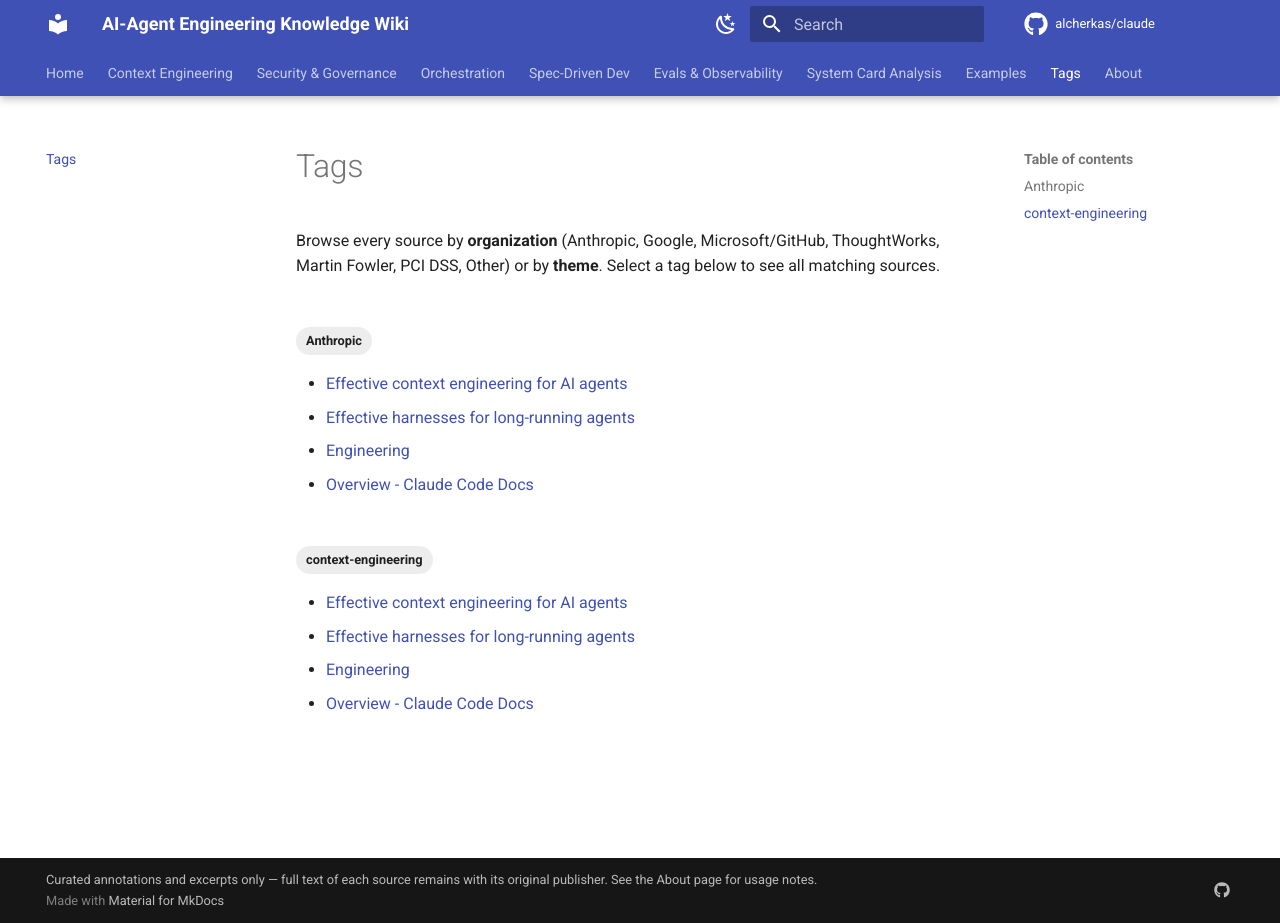
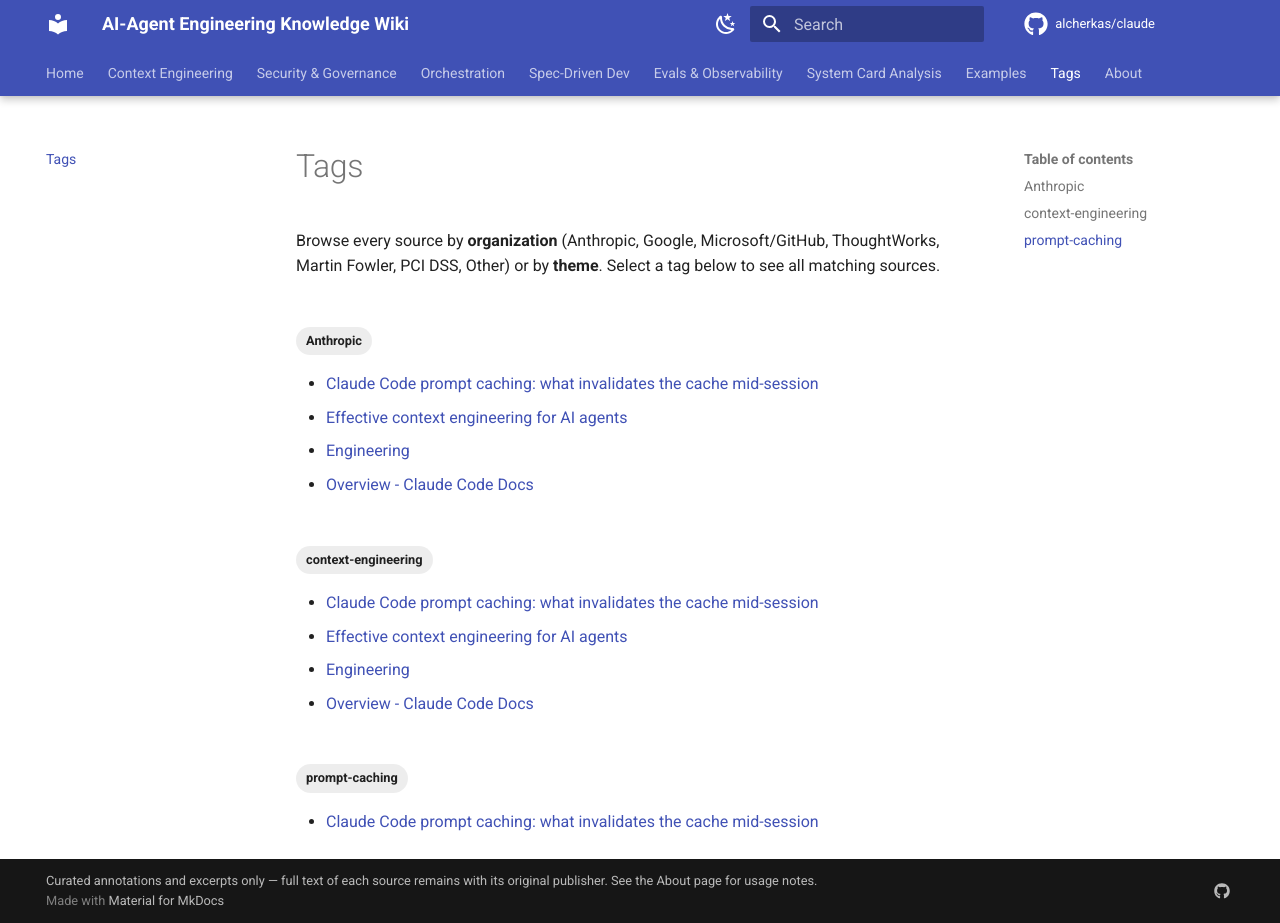
Before and after one commit to alcherkas/claude, an MkDocs documentation site: the page built from docs/tags.md, in a window 1280 px wide and 923 px high. Built offline with MkDocs 1.6.1 and Material for MkDocs 9.7.7, drawn with Linux system fonts in a browser that asks for light colours; comment, search, counter and statistics services are not loaded; part of the change alters nothing that is shown.

Commit message:
Add Claude Code prompt-caching deep-dive page
Documents what Claude Code caches, what invalidates the cache mid-session
(model/effort/fast switches, tool changes, idle>TTL), partial vs cache-safe
actions, and TTL/pricing mechanics. Synthesized from the Claude Code
prompt-caching, model-config, and tool-use/extended-thinking docs.

Co-Authored-By: Claude Opus 4.8 (1M context) <noreply@anthropic.com>

```diff
--- /dev/null
+++ b/docs/context-engineering/anthropic/claude-code-prompt-caching-deep-dive.md
@@ -0,0 +1,98 @@
+---
+title: 'Claude Code prompt caching: what invalidates the cache mid-session'
+url: https://code.claude.com/docs/en/prompt-caching
+canonical_url: https://code.claude.com/docs/en/prompt-caching
+org: Anthropic
+theme: context-engineering
+subtopic: null
+source_type: html
+tags:
+- Anthropic
+- context-engineering
+- prompt-caching
+fetch_status: ok
+http_status: 200
+fetched_at: '2026-06-28'
+also_in: null
+---
+
+# Claude Code prompt caching: what invalidates the cache mid-session
+
+> **Why this page:** Claude Code reuses a prompt cache across turns so it doesn't re-read your whole conversation every time. A handful of mid-session actions silently bust that cache, forcing a full uncached re-read at write-rate pricing. This page distills the documented invalidation rules and cost mechanics so you can time expensive operations at natural breaks.
+
+## The cache key
+
+The prompt cache is keyed by **`(model, effort level, fast-mode header, exact prefix hash)`**, scoped to one **machine + working directory**. Change any element of the key and that cache entry is gone.
+
+The cached prefix is layered, top to bottom:
+
+1. **System prompt + tool definitions** (core instructions, output style, available tools)
+2. **Project context** (CLAUDE.md, auto-memory, unscoped permission rules)
+3. **Conversation history** (all prior user messages, assistant turns, tool results)
+
+Your current message is always the uncached tail. Invalidating a higher layer cascades to everything below it.
+
+## What busts the cache — and how badly
+
+### Full re-read of the entire history (most expensive)
+- **`/effort` change** — effort level is part of the cache key, so a new level is a different cache entry. Claude Code shows a confirmation dialog first (unless it resolves to the level already in effect).
+- **`/model` switch** — each model has its own cache store. Includes `opusplan` toggling Opus ↔ Sonnet (plan → execute → plan = two re-reads) and Fable 5's safety re-routing.
+- **`/fast` toggle** — adds a request header that is part of the cache key. Enable it at session start. (Claude Code v2.1.86+ keeps the cache on subsequent toggles; older versions re-bust on every toggle.)
+- **Denying a bare tool** (e.g. deny `Bash`) — removes it from the system-prompt layer.
+- **Claude Code upgrade** — a new version changes the system prompt/tools, so the first request after upgrade re-reads everything. Resuming a *long* session after an upgrade is the worst case.
+- **Idle past the TTL** — the cache silently expires; the first turn back is a full uncached re-read.
+
+### Partial invalidation (cheaper — message layer only)
+- **Extended thinking on/off, or changing `thinking.budget_tokens`** — invalidates the message layer; the system prompt stays cached. (On Fable 5, thinking is adaptive per effort and cannot be turned off; `MAX_THINKING_TOKENS=0` has no effect.)
+- **Screenshot add/remove** — images live in the messages array, so toggling one changes the message prefix.
+- **`/compact`** — replaces history with a summary; system prompt and project context stay cached, only the (now much shorter) conversation rebuilds. The summarization request itself reads the full prefix from cache. Run `/compact` at task boundaries so *you* control when the rebuild happens, rather than auto-compaction firing mid-task.
+
+### Cache-safe — the surprising ones
+- **Editing CLAUDE.md mid-session** — double gotcha: it doesn't bust the cache *and the edit has no effect* until `/clear`, `/compact`, or restart (CLAUDE.md is read once at start).
+- **Output-style change mid-session** — same: no effect and no bust until restart.
+- **Scoped permission rules** like `Bash(rm *)` — checked at call time, not embedded in the prompt.
+- **`/rewind`** — the remaining history matches an earlier, still-valid cache entry.
+- **Invoking skills/commands** — appended as a user message after the cached prefix.
+- **File edits** — append as system reminders; the file body is only in history once read.
+- **Connecting/disconnecting an MCP server *when tool deferral is on*** (default on Opus 4.8+, Sonnet 4.6+, Fable 5) — tools load on demand as appended `tool_reference` blocks rather than in the system prompt. ⚠️ With *loaded* (non-deferred) tools, or on Haiku / Vertex / custom `ANTHROPIC_BASE_URL` gateways where deferral is unavailable, MCP changes **do** bust the system-prompt layer.
+
+## TTL and pricing
+
+- **TTL:** A Claude subscription auto-uses a **1-hour** cache (included). API key / Bedrock / Vertex default to **5 minutes**; opt into 1 hour with `ENABLE_PROMPT_CACHING_1H=1`, or force short with `FORCE_PROMPT_CACHING_5M=1`. Over plan limits → drops to 5 minutes. Each cache-hitting request resets the idle timer.
+- **Pricing multipliers (× base input):** 5-minute cache write = **1.25×**; 1-hour cache write = **2.0×**; cache read = **0.10×**. A single write pays for itself after ~2–3 hits on a large prefix.
+- **Minimum cacheable prefix:** Fable 5 = 512 tokens; Opus 4.8 / Sonnet 4.6 / Haiku 4.5 = 1,024; older Opus higher. Verify with `cache_creation_input_tokens` / `cache_read_input_tokens` in usage — both `0` means nothing was cached.
+
+## Other behaviors worth knowing
+
+- **Subagents** start with no parent cache (their own system prompt + tools) and use a 5-minute TTL even on a subscription — though *spawning* one is cache-safe for the parent.
+- **Git worktrees** get separate caches: the system prompt embeds the working directory and git status (branch + commits), so each worktree is a distinct prefix. Parallel sessions in the *same* directory with matching git status share a cache.
+- **Auto-compaction** drops older tool outputs first, then summarizes the conversation — early in-conversation instructions can be lost, which is why durable rules belong in CLAUDE.md.
+- **Server tool results** (web search/fetch, code execution) get an automatic 5-minute cache breakpoint mid-agentic-loop when the request already carries a `cache_control` marker.
+
+## Invalidation cheat-sheet
+
+| Action | System layer | Message layer | Full re-read |
+|---|---|---|---|
+| `/model` switch | ✕ | ✕ | **yes** |
+| `/effort` change | ✕ | ✕ | **yes** |
+| `/fast` toggle | ✕ | ✕ | **yes** |
+| Deny a bare tool | ✕ | ✕ | **yes** |
+| Claude Code upgrade | ✕ | ✕ | **yes** |
+| Idle > TTL | (expired) | (expired) | **yes** |
+| Thinking param change | ✓ kept | ✕ | partial |
+| Screenshot add/remove | ✓ kept | ✕ | partial |
+| `/compact` | ✓ kept | ✕ (new short history) | no |
+| Edit CLAUDE.md mid-session | ✓ kept | ✓ kept | no (and no effect) |
+| Output-style change | ✓ kept | ✓ kept | no (and no effect) |
+| Scoped permission rule | ✓ kept | ✓ kept | no |
+| `/rewind` | ✓ kept | ✓ kept | no |
+| Invoke skill/command | ✓ kept | ✓ kept | no |
+| MCP connect/disconnect (deferred tools) | ✓ kept | ✓ kept | no |
+
+## Practical takeaway
+
+Batch your expensive mid-session changes — model, effort, fast mode — at natural breaks rather than mid-task, and prefer `/compact` at task boundaries over letting auto-compaction fire. Stepping away longer than the TTL costs a full re-read on return, so the subscription's 1-hour cache is meaningfully cheaper for stop-start work.
+
+[Read the original →](https://code.claude.com/docs/en/prompt-caching)
+
+*Source: Anthropic · Claude Code docs · synthesized 2026-06-28. Distilled from the Claude Code prompt-caching, model-config, and extended-thinking / tool-use-with-prompt-caching documentation.*
--- a/docs/context-engineering/index.md
+++ b/docs/context-engineering/index.md
@@ -18,6 +18,7 @@ title: Solution-Level Context Engineering Across Multiple Repositories
 - [Equipping agents for the real world with Agent Skills](anthropic/equipping-agents-for-the-real-world-with-agent-skills.md)
 - [Anthropic Engineering](anthropic/anthropic-engineering.md) — blog index
 - [Claude Code overview / docs](anthropic/claude-code-overview-docs.md) — CLAUDE.md, memory, multi-dir support
+- [Claude Code prompt caching: what invalidates the cache mid-session](anthropic/claude-code-prompt-caching-deep-dive.md) — cache key (model/effort/fast), full vs partial vs cache-safe actions, TTL & pricing
 - [Memory tool — Claude API Docs](anthropic/memory-tool-claude-api-docs.md)
 - [How Anthropic teams use Claude Code](anthropic/how-anthropic-teams-use-claude-code.md) — PDF
 
```
Also changed, not shown: 1 other file.
